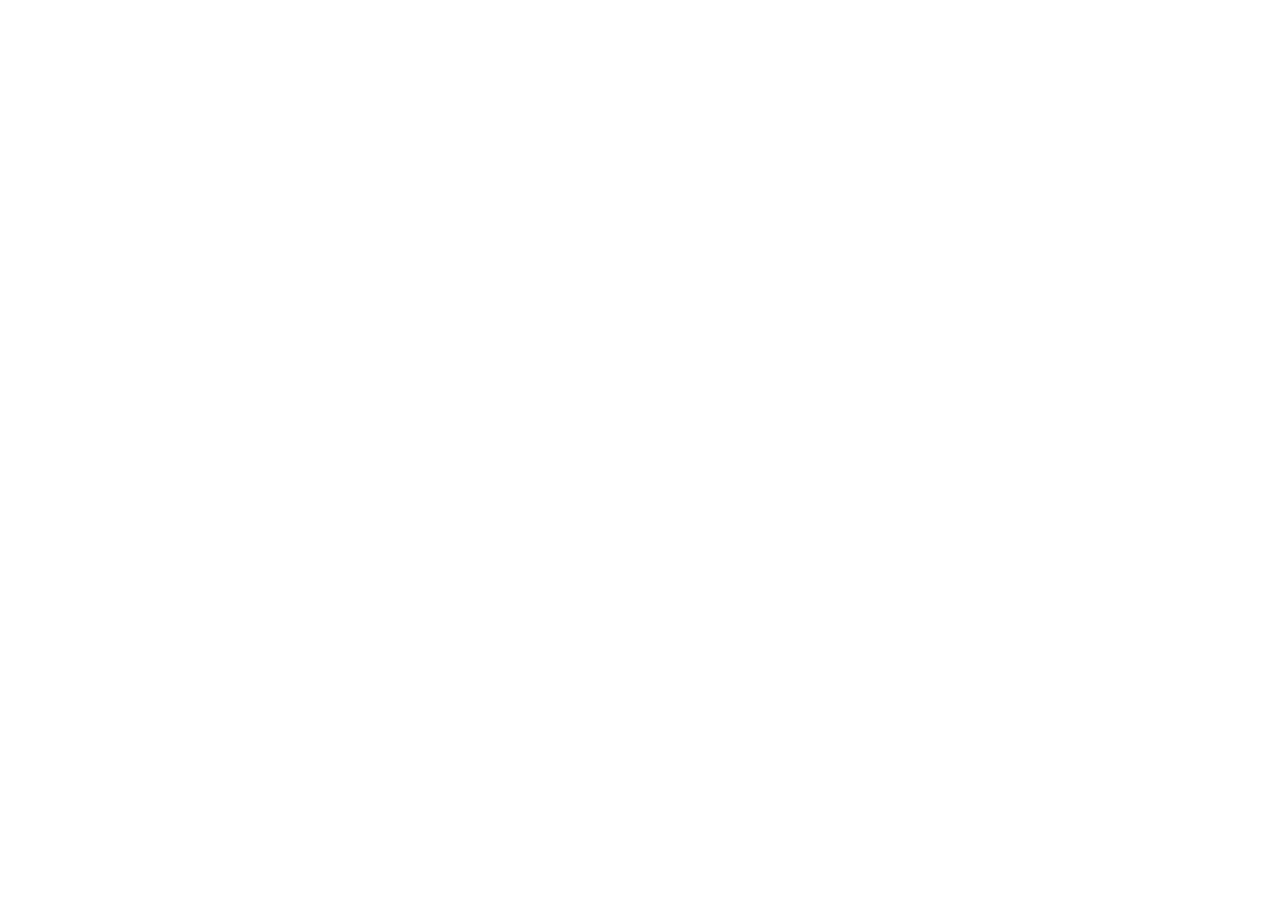
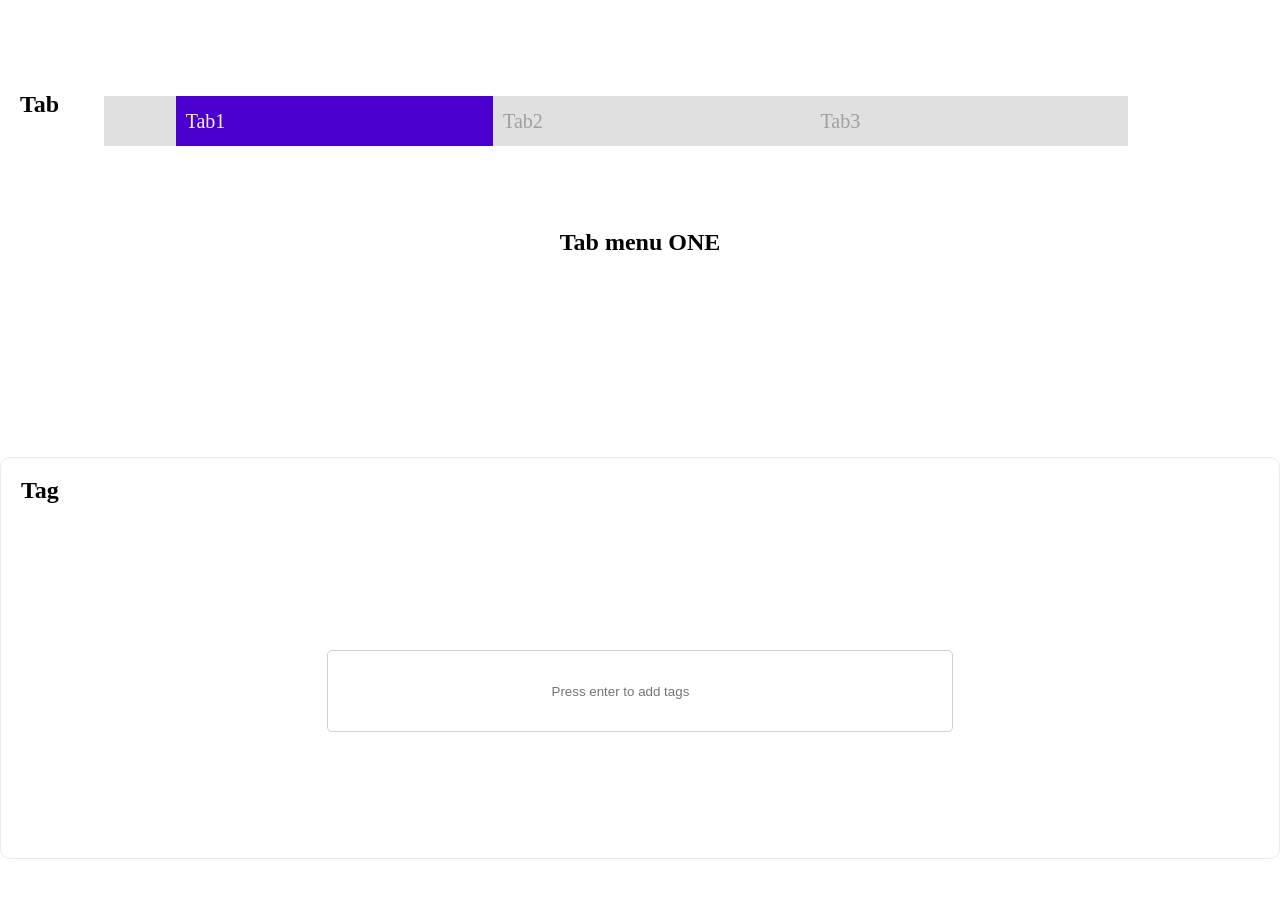
Before and after one commit to Space-Belt/wanted_pre_onboarding, a React (Create React App) app: page / in a window 1280 px wide. Shown: the part 386-1284 px from the top of the page. Before the commit the page ends 800 px from the top, so only its background shows below. Built offline with nearby package versions, Linux system fonts and the light colour scheme.

Commit message:
✨ Tag 컴포넌트 구현 완료

```diff
--- a/src/App.js
+++ b/src/App.js
@@ -1,5 +1,7 @@
 import Modal from "./component/Modal";
+import Tab from "./component/Tab";
 import Toggle from "./component/Toggle";
+import Tag from "./component/Tag";
 import GlobalStyles from "./styles/GlobalStyles";
 
 function App() {
@@ -8,6 +10,8 @@
       <GlobalStyles />
       <Toggle />
       <Modal />
+      <Tab />
+      <Tag />
     </>
   );
 }
--- a/src/component/Tag.jsx
+++ b/src/component/Tag.jsx
@@ -0,0 +1,121 @@
+import React, { useRef, useState } from "react";
+import styled from "styled-components";
+import { AiFillCloseCircle } from "react-icons/ai";
+
+function Tag() {
+  const [tags, setTags] = useState([]);
+  const [isFocused, setIsFocused] = useState(false);
+  const inputRef = useRef();
+  const handleSubmit = (e) => {
+    e.preventDefault();
+    const newId = tags.length === 0 ? 0 : tags[tags.length - 1]["id"] + 1;
+    const newTags = [...tags, { id: newId, text: e.target[0].value }];
+    setTags(newTags);
+    inputRef.current.value = "";
+  };
+  const handleClear = (index) => {
+    const filteredTags = tags.filter((el) => el.id !== index);
+    setTags(filteredTags);
+  };
+  console.log(tags);
+  return (
+    <Container>
+      <TagBox>
+        <Subtitle>Tag</Subtitle>
+        <BottomBox>
+          <Form
+            className={isFocused ? "active" : ""}
+            onSubmit={(e) => handleSubmit(e)}
+          >
+            {tags.map((el, i) => (
+              <TagContent>
+                <span>{el.text}</span>
+                <AiFillCloseCircle
+                  style={{ fontSize: "18", cursor: "pointer" }}
+                  onClick={() => handleClear(el["id"])}
+                />
+              </TagContent>
+            ))}
+            <Input
+              type="text"
+              placeholder="Press enter to add tags"
+              onFocus={() => setIsFocused(true)}
+              onBlur={() => setIsFocused(false)}
+              ref={inputRef}
+            />
+          </Form>
+        </BottomBox>
+      </TagBox>
+    </Container>
+  );
+}
+
+const Container = styled.div`
+  position: relative;
+  display: flex;
+  align-items: center;
+  justify-content: center;
+  margin-bottom: 80px;
+  height: 30rem;
+`;
+const TagBox = styled.div`
+  display: flex;
+  flex-direction: column;
+  border: 1px solid #eaeaea;
+  border-radius: 10px;
+  width: 80rem;
+  height: 25rem;
+`;
+const Subtitle = styled.div`
+  width: 5%;
+  height: 8%;
+  font-size: 1.5rem;
+  font-weight: 700;
+  padding: 20px;
+`;
+
+const BottomBox = styled.div`
+  display: flex;
+  align-items: center;
+  justify-content: center;
+  width: 100%;
+  height: 100%;
+`;
+
+const Form = styled.form`
+  display: flex;
+  align-items: center;
+  justify-content: center;
+  width: 35rem;
+  height: 3rem;
+  padding: 1em 2em;
+  border-radius: 5px;
+  border: 1px solid #d1d1d1;
+  &.active {
+    border: 1px solid #4900ce;
+  }
+`;
+
+const TagContent = styled.div`
+  display: flex;
+  align-items: center;
+  justify-content: space-around;
+  margin-right: 0.5rem;
+  padding: 0.2em;
+  width: 6rem;
+  height: 3rem;
+  border-radius: 5px;
+  font-size: 14px;
+  color: #ffffff;
+  background-color: #4900ce;
+`;
+
+const Input = styled.input`
+  /* flex: 1; */
+  flex-basis: 15%;
+  height: 2.5rem;
+  border: none;
+  outline: none;
+`;
+
+export default Tag;
--- a/src/component/Toggle.jsx
+++ b/src/component/Toggle.jsx
@@ -22,12 +22,14 @@
 
 const Container = styled.div`
   margin-bottom: 50px;
+  width: 100vw;
+  max-width: 100vw;
 `;
 
 const Subtitle = styled.div`
   width: 15%;
   height: 8%;
-  font-size: 40px;
+  font-size: 1.5rem;
   font-weight: 700;
   padding: 20px;
 `;
```
Also changed, not shown: src/component/TabButton.jsx (added, +12 -0 lines).
